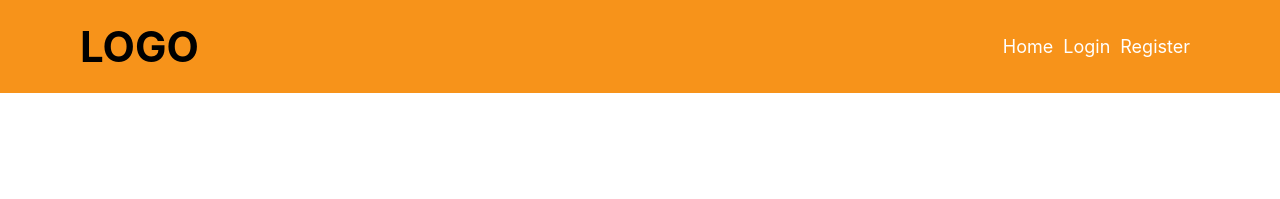
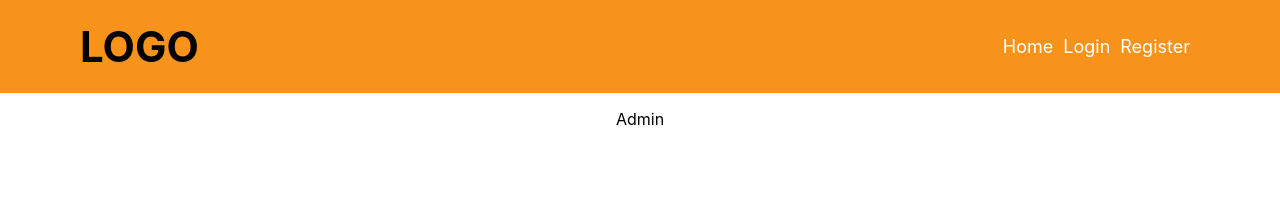
Before and after one commit to dplamenov/Quiz, a React (Create React App) app in the folder project/react/: page /admin in a window 1280 px wide. Shown: the top 199 px of the page. Built offline with nearby package versions, Linux system fonts and the light colour scheme; no server answers.

Commit message:
create admin component
create admin component

```diff
--- /dev/null
+++ b/project/react/src/Admin/Admin.js
@@ -0,0 +1,15 @@
+import React from 'react';
+import {useRouteMatch} from "react-router";
+
+function Admin(props) {
+    let {path, url} = useRouteMatch();
+
+    return (
+        <>
+            <p>Admin</p>
+
+        </>
+    );
+}
+
+export default Admin;
--- a/project/react/src/App.js
+++ b/project/react/src/App.js
@@ -14,6 +14,7 @@ import {
     Route, Redirect
 } from "react-router-dom";
 import Question from "./Question/Question/Question";
+import Admin from "./Admin/Admin";
 
 const Auth = ({children}) => {
     const {dispatch} = React.useContext(StoreContext);
@@ -47,6 +48,7 @@ class App extends React.Component {
                         {({state}) => {
                             const {user} = state;
                             const isLogged = !!state.user;
+
                             return user === undefined ? (
                                 <Loader/>
                             ) : (
@@ -63,6 +65,7 @@ class App extends React.Component {
                                             {isLogged ? <Redirect to="/"/> : <Register/>}
                                         </Route>
                                         <Route path="/question/:category" component={Question}/>
+                                        <Route path="/admin/" component={Admin}/>
                                     </Switch>
                                 </Router>
                             );
--- a/project/react/src/Category/CategoryCard/CategoryCard.js
+++ b/project/react/src/Category/CategoryCard/CategoryCard.js
@@ -5,10 +5,8 @@ import './CategoryCard.css';
 function CategoryCard(props) {
     const imageUrl = `${process.env.PUBLIC_URL}images/categories/${props.name.toString().toLowerCase()}.png`
 
-    console.log(props.history);
-
     return (
-        <article className="quiz-theme" onClick={() => props.history.push('question/'+props.id)}>
+        <article className="quiz-theme" onClick={() => props.history.push('question/' + props.id)}>
             <img src={imageUrl} alt=""/>
             <p className="quiz-theme-name">{props.name}</p>
         </article>
```
